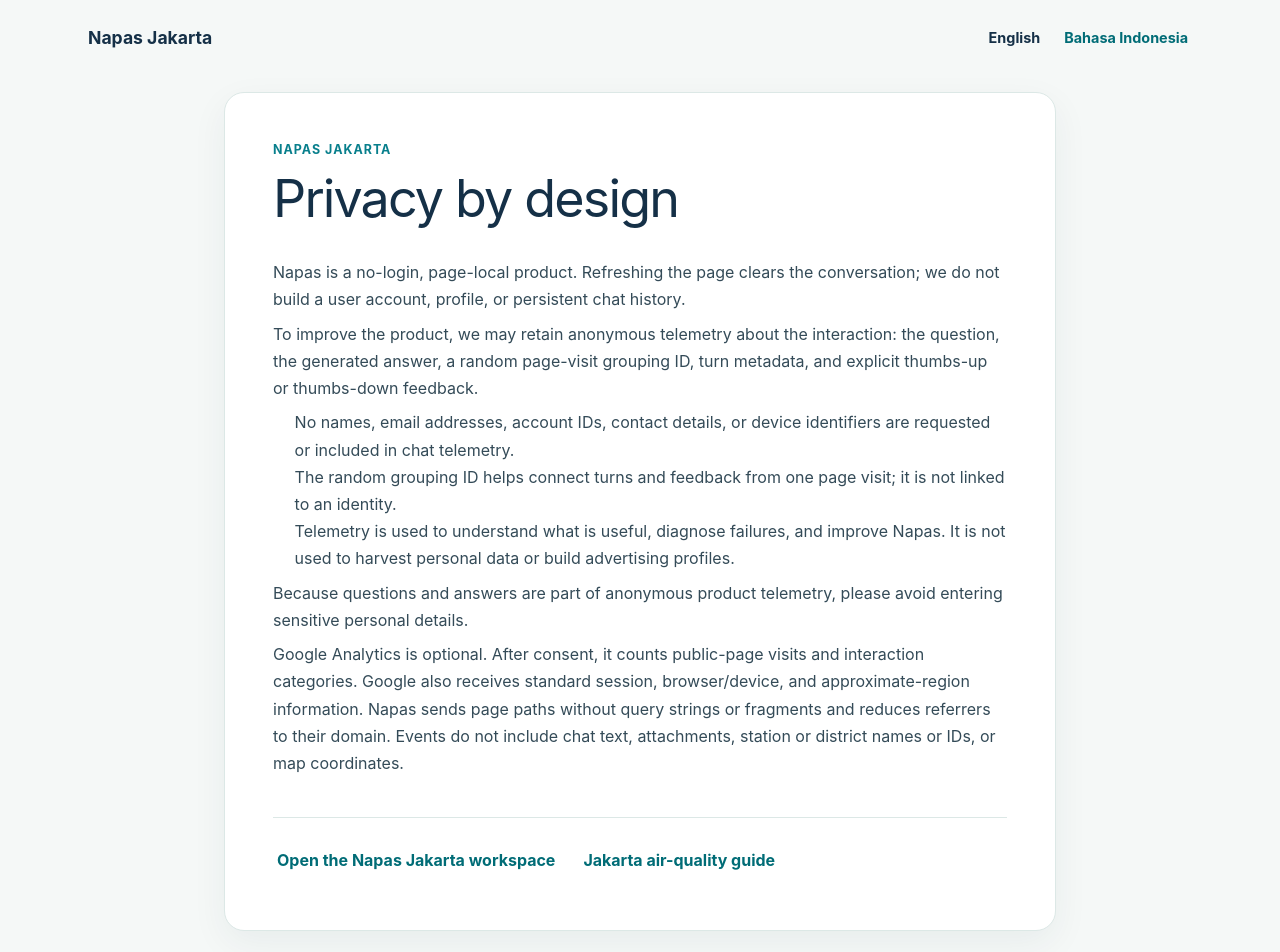
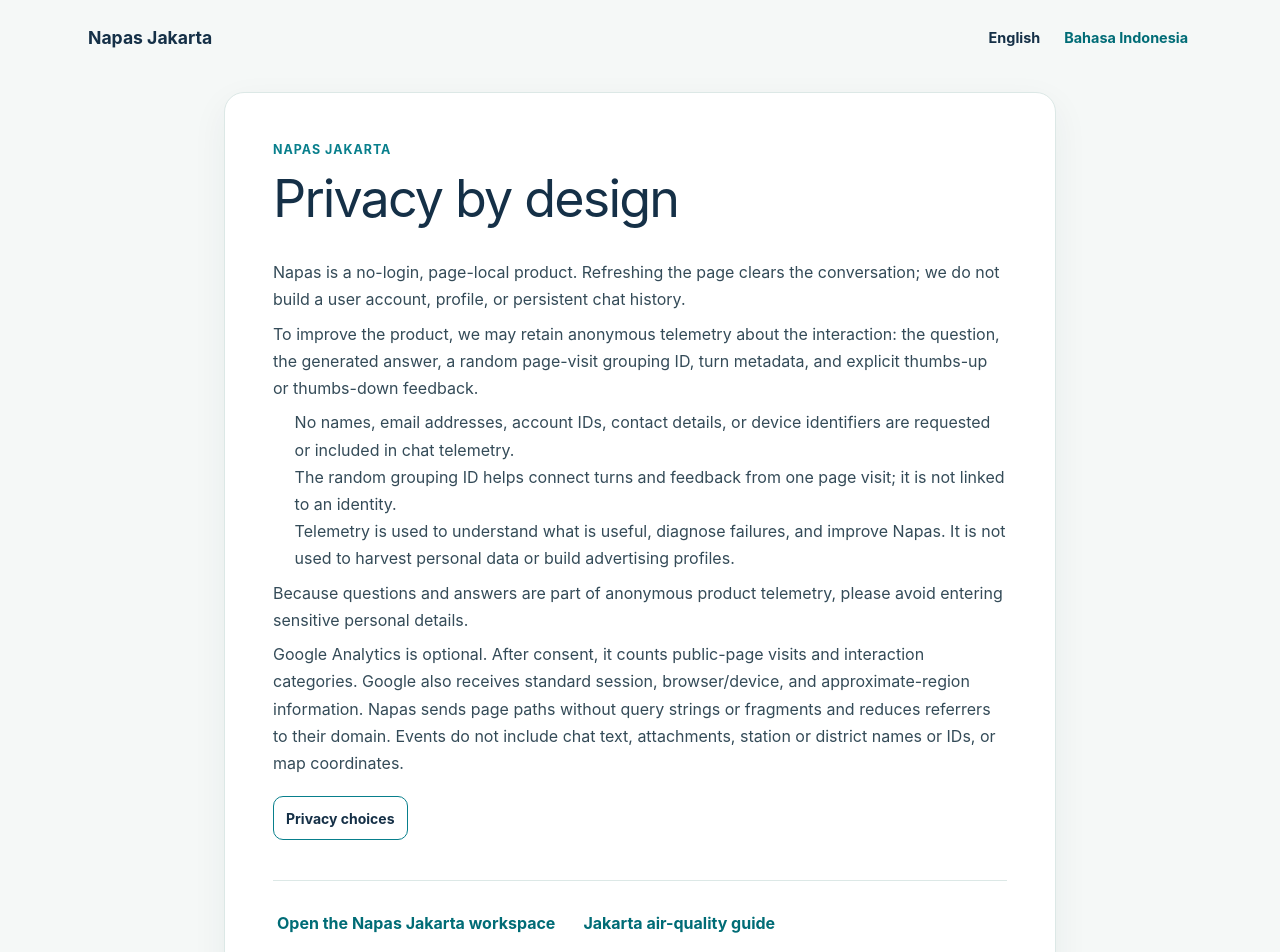
Before and after one commit to aasnani/napas-jakarta, a Next.js app in the folder web/: page /privacy in a window 1280 px wide. Shown: the top 952 px of the page. Built offline with nearby package versions, Linux system fonts and the light colour scheme; no server answers.

Commit message:
fix: move analytics preferences to privacy pages (#7)
Co-authored-by: Armand <armand@localhost>

```diff
--- a/web/app/_components/analytics-consent.module.css
+++ b/web/app/_components/analytics-consent.module.css
@@ -32,7 +32,7 @@
 }
 
 .actions button,
-.preferences {
+.pagePreferences {
   min-height: 2.5rem;
   border: 1px solid #087f8c;
   border-radius: 0.625rem;
@@ -53,18 +53,17 @@
   color: #153047;
 }
 
-.preferences {
-  position: fixed;
-  z-index: 1199;
-  bottom: 1rem;
-  left: 1rem;
-  background: rgb(255 255 255 / 96%);
+.pagePreferences {
+  display: inline-flex;
+  align-items: center;
+  min-height: 2.75rem;
+  margin-top: 0.75rem;
+  background: #fff;
   color: #153047;
-  box-shadow: 0 4px 16px rgb(16 42 54 / 12%);
 }
 
 .actions button:focus-visible,
-.preferences:focus-visible {
+.pagePreferences:focus-visible {
   outline: 3px solid #153047;
   outline-offset: 3px;
 }
@@ -75,9 +74,4 @@
     left: 0.5rem;
     width: calc(100vw - 1rem);
   }
-
-  .preferences {
-    bottom: 0.5rem;
-    left: 0.5rem;
-  }
 }
--- a/web/app/_components/analytics-consent.tsx
+++ b/web/app/_components/analytics-consent.tsx
@@ -10,6 +10,7 @@
 type ConsentChoice = "granted" | "denied";
 
 const CONSENT_STORAGE_KEY = "napas-analytics-consent";
+export const OPEN_PRIVACY_CHOICES_EVENT = "napas:open-privacy-choices";
 const MEASUREMENT_ID =
   process.env.NEXT_PUBLIC_GA_MEASUREMENT_ID?.trim() || "G-H242BLRQXX";
 
@@ -39,6 +40,16 @@
   useEffect(() => {
     setBrowserLocationIsPublic(isPublicAnalyticsPath(window.location.pathname));
   }, [pathname]);
+
+  useEffect(() => {
+    const openPrivacyChoices = () => {
+      setBrowserLocationIsPublic(isPublicAnalyticsPath(window.location.pathname));
+      setSettingsOpen(true);
+    };
+
+    window.addEventListener(OPEN_PRIVACY_CHOICES_EVENT, openPrivacyChoices);
+    return () => window.removeEventListener(OPEN_PRIVACY_CHOICES_EVENT, openPrivacyChoices);
+  }, []);
 
   useEffect(() => {
     const updateLanguage = () => {
@@ -119,18 +130,19 @@
             </button>
           </div>
         </section>
-      ) : (
-        <button
-          className={styles.preferences}
-          onClick={() => {
-            setBrowserLocationIsPublic(isPublicAnalyticsPath(window.location.pathname));
-            setSettingsOpen(true);
-          }}
-          type="button"
-        >
-          {isIndonesian ? "Pilihan privasi" : "Privacy choices"}
-        </button>
-      )}
+      ) : null}
     </>
   );
 }
+
+export function PrivacyChoicesButton({ language }: { readonly language: "en" | "id" }) {
+  return (
+    <button
+      className={styles.pagePreferences}
+      onClick={() => window.dispatchEvent(new Event(OPEN_PRIVACY_CHOICES_EVENT))}
+      type="button"
+    >
+      {language === "id" ? "Pilihan privasi" : "Privacy choices"}
+    </button>
+  );
+}
--- a/web/app/globals.css
+++ b/web/app/globals.css
@@ -1475,11 +1475,11 @@
   }
 
   .topbar-left .topbar-actions {
-    gap: 6px;
+    gap: 8px;
   }
 
   .napas-od-app .topbar-link {
-    font-size: 10px;
+    font-size: 11px;
   }
 
   .chat-title-copy {
@@ -1502,11 +1502,11 @@
   }
 
   .topbar-left .topbar-actions {
-    gap: 4px;
+    gap: 6px;
   }
 
   .napas-od-app .topbar-link {
-    font-size: 10px;
+    font-size: 11px;
   }
 
   .language-toggle button {
--- a/web/app/id/privasi/page.tsx
+++ b/web/app/id/privasi/page.tsx
@@ -1,5 +1,6 @@
 import type { Metadata } from "next";
 import { PublicInfoLayout, PRIVACY_PATHS } from "@/app/_components/public-info-layout";
+import { PrivacyChoicesButton } from "@/app/_components/analytics-consent";
 import styles from "@/app/_components/guide-layout.module.css";
 import { absoluteUrl } from "@/lib/site";
 import { getUiCopy } from "@/lib/i18n";
@@ -33,6 +34,7 @@
         <p>{body[5]}</p>
         <p>{body[6]}</p>
       </section>
+      <PrivacyChoicesButton language="id" />
     </PublicInfoLayout>
   );
 }
--- a/web/app/privacy/page.tsx
+++ b/web/app/privacy/page.tsx
@@ -1,5 +1,6 @@
 import type { Metadata } from "next";
 import { PublicInfoLayout, PRIVACY_PATHS } from "@/app/_components/public-info-layout";
+import { PrivacyChoicesButton } from "@/app/_components/analytics-consent";
 import styles from "@/app/_components/guide-layout.module.css";
 import { absoluteUrl } from "@/lib/site";
 import { getUiCopy } from "@/lib/i18n";
@@ -33,6 +34,7 @@
         <p>{body[5]}</p>
         <p>{body[6]}</p>
       </section>
+      <PrivacyChoicesButton language="en" />
     </PublicInfoLayout>
   );
 }
```
Also changed, not shown: 2 other files (tests, documents, lock files or other folders).
